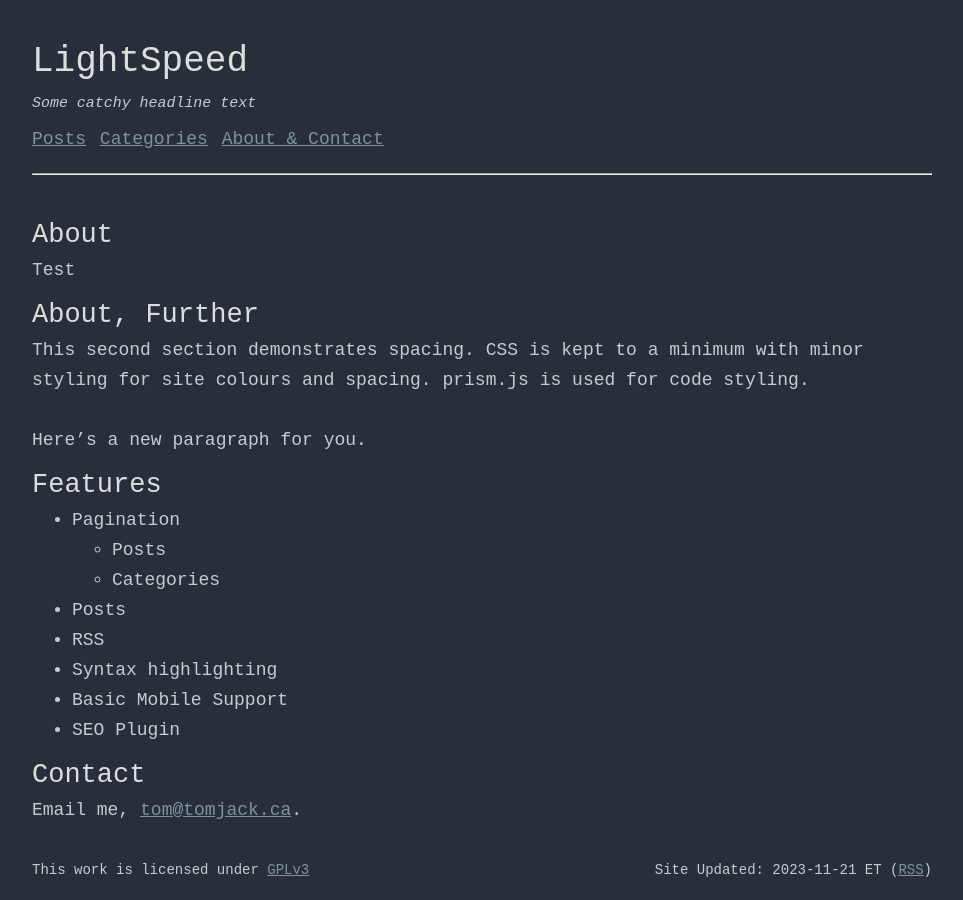
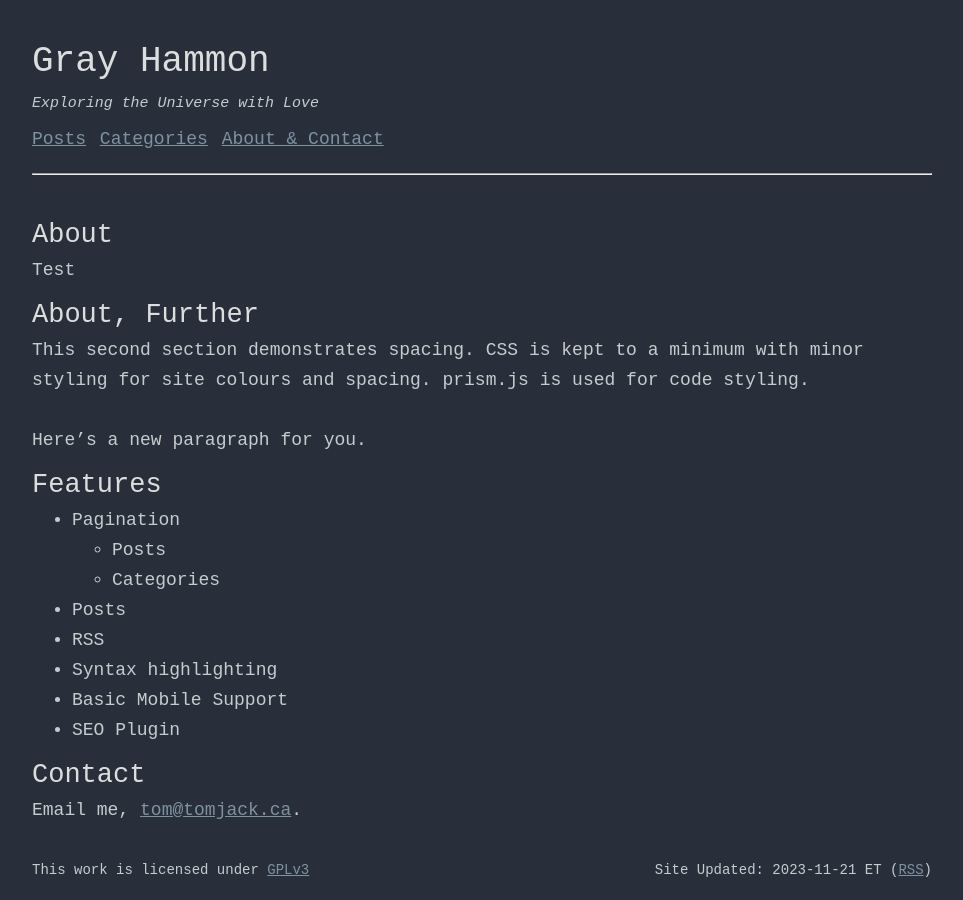
Before and after one commit to AstroGray/AstroGray.github.io, a Jekyll site: the page built from index.md, in a window 1280 px wide. Shown: the whole page, without its empty margins (158-1121 px from the left). Built offline with Jekyll 4.4.1, drawn with Linux system fonts in a browser that asks for light colours.

Commit message:
Update header.html

```diff
--- a/_includes/header.html
+++ b/_includes/header.html
@@ -1,7 +1,7 @@
 <div class="header">
-    <h1>LightSpeed</h1>
+    <h1>Gray Hammon</h1>
     <br>
-    <h5><i>Some catchy headline text</i></h5>
+    <h5><i>Exploring the Universe with Love</i></h5>
     <br>
     {% include nav.html %}
     <hr>
```
